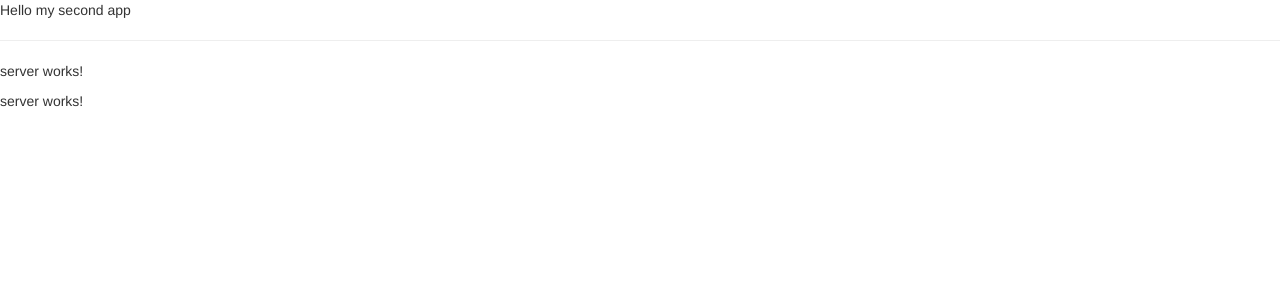
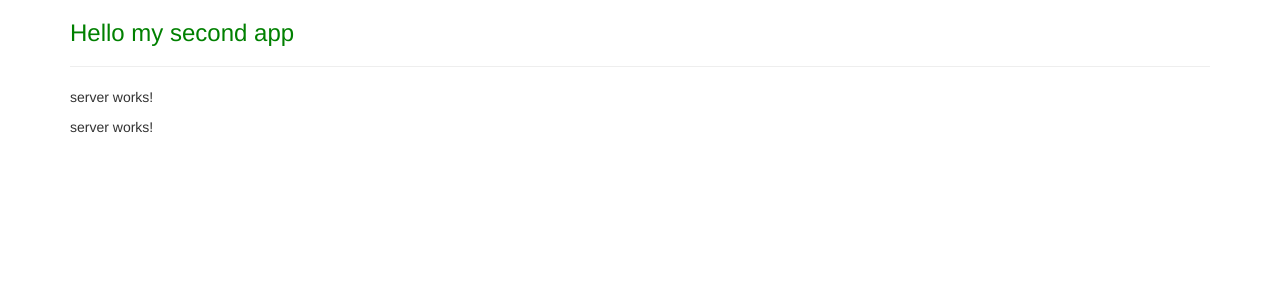
Before and after one commit to espacedefock/my-second-app, an Angular app: page / in a window 1280 px wide. Shown: the top 300 px of the page. Built offline with nearby package versions, Linux system fonts and the light colour scheme.

Commit message:
22. Working with Component Styles

```diff
--- a/src/app/app.component.css
+++ b/src/app/app.component.css
@@ -0,0 +1,3 @@
+h3 {
+    color: blueviolet;
+}
--- a/src/app/app.component.html
+++ b/src/app/app.component.html
@@ -1,3 +1,9 @@
-<p>Hello my second app</p>
-<hr>
-<app-servers></app-servers>
+<div class="container">
+    <div class="row">
+        <div class="col-xs-12">
+            <h3>Hello my second app</h3>
+            <hr>
+            <app-servers></app-servers>
+        </div>
+    </div>
+</div>
--- a/src/app/app.component.ts
+++ b/src/app/app.component.ts
@@ -3,7 +3,11 @@ import { Component } from '@angular/core';
 @Component({
   selector: 'app-root',
   templateUrl: './app.component.html',
-  styleUrls: ['./app.component.css']
+  styles: [`
+    h3 {
+      color: green;
+    }
+  `]
 })
 export class AppComponent {
   title = 'my-second-app';
```
